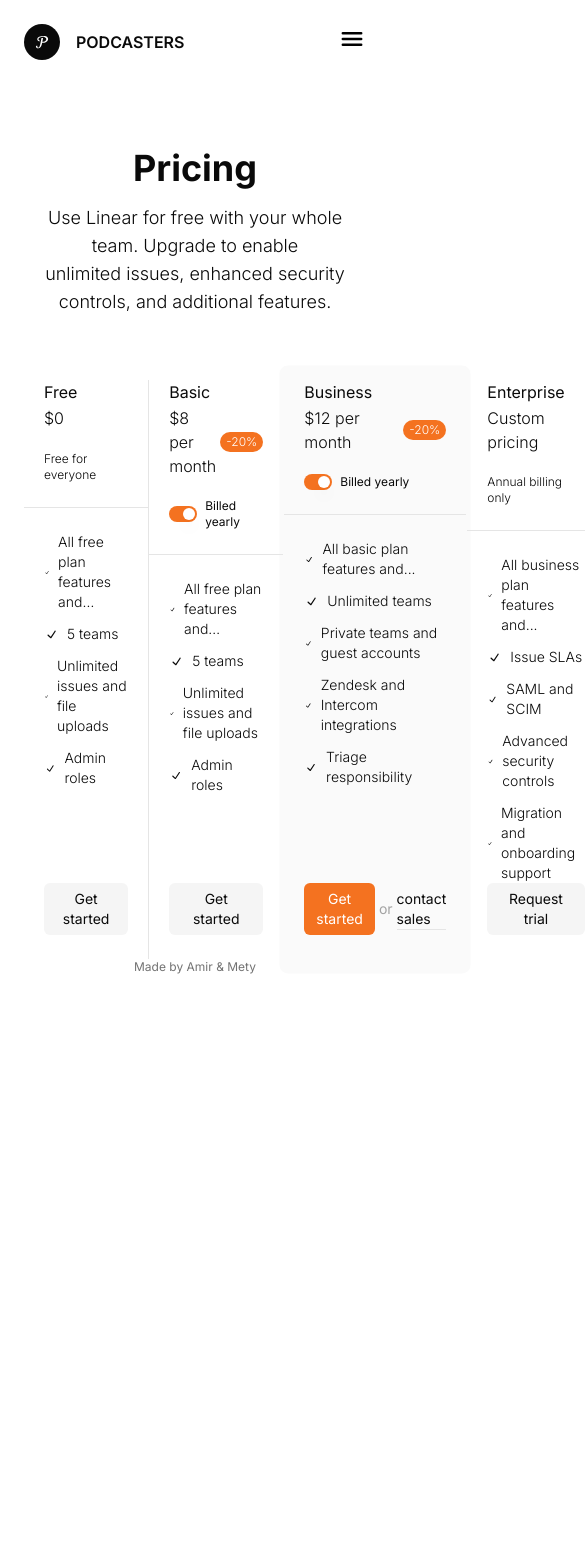
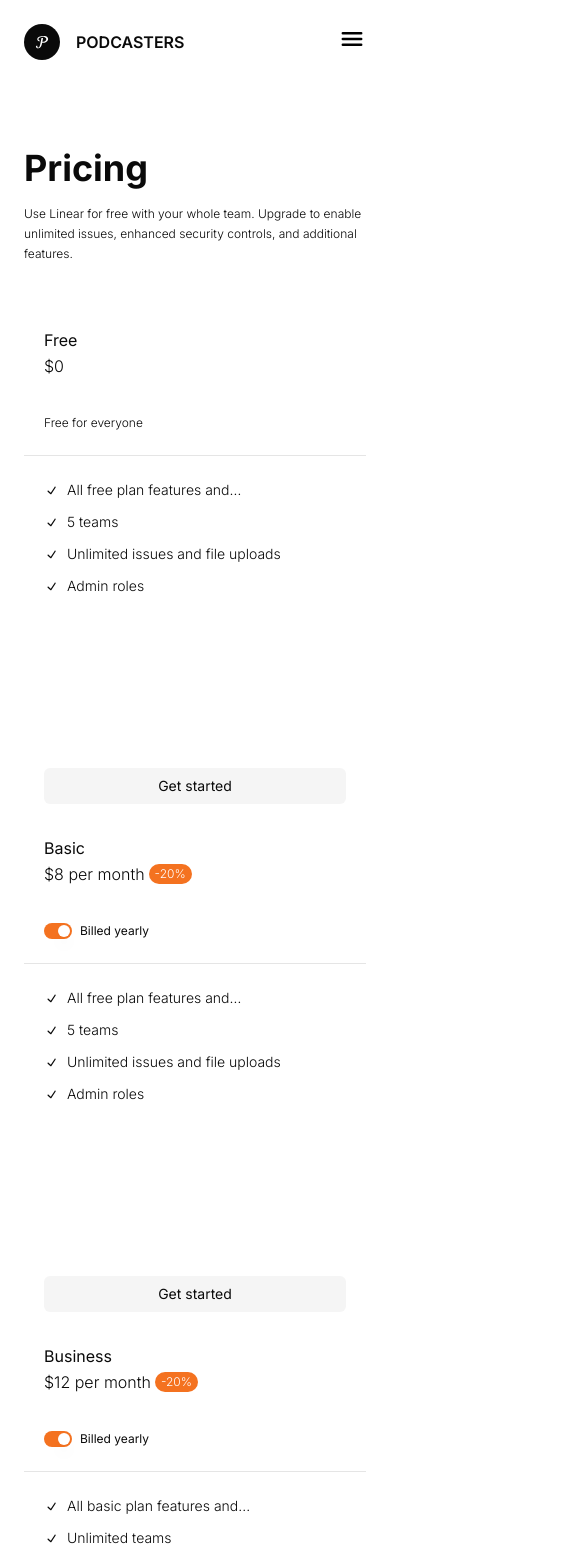
Before and after one commit to dumbmety/podcasters, a Next.js app: page /pricing in a window 390 px wide. Shown: the top 1562 px of the page, 585 px wide, since content can reach past the window. Before the commit the page ends 1039 px from the top, so only its background shows below. Built offline with nearby package versions, Linux system fonts and the light colour scheme.

Commit message:
feat: make pricing responsive

```diff
--- a/app/pricing/page.tsx
+++ b/app/pricing/page.tsx
@@ -13,9 +13,9 @@ export default function PricingPage() {
       <Navbar />
 
       <div className="container mx-auto px-6 py-16 flex flex-col min-h-[calc(100vh-83px)]">
-        <header className="text-center space-y-4 mb-16">
+        <header className="md:text-center space-y-4 mb-16">
           <h1 className="text-4xl font-bold">Pricing</h1>
-          <p className="text-lg leading-7 font-light">
+          <p className="text-xs md:text-lg leading-5 md:leading-7 font-light">
             Use Linear for free with your whole team. Upgrade to enable
             <br />
             unlimited issues, enhanced security controls, and additional
@@ -23,7 +23,7 @@ export default function PricingPage() {
           </p>
         </header>
 
-        <ul className="flex divide-x">
+        <ul className="grid gap-y-2 lg:gap-0 md:grid-cols-2 lg:grid-cols-4 lg:divide-x">
           <Pricing>
             <Pricing.Header>
               <Pricing.Title>Free</Pricing.Title>
@@ -86,9 +86,11 @@ export default function PricingPage() {
               />
               <Pricing.Actions>
                 <Pricing.Button isFill>Get started</Pricing.Button>
-                <span className="text-neutral-400">or</span>
+                <span className="hidden xl:inline-block text-center xl:text-left text-neutral-400">
+                  or
+                </span>
                 <Link
-                  className="border-b"
+                  className="hidden xl:inline-block text-center xl:text-left xl:border-b"
                   href="mailto:dev.mehdineysi@gmail.com"
                 >
                   contact sales
--- a/components/pricing/Pricing.tsx
+++ b/components/pricing/Pricing.tsx
@@ -12,9 +12,9 @@ function Pricing({
   return (
     <li
       className={clsx(
-        "flex-1 flex flex-col min-h-96 relative",
+        "flex-1 flex flex-col min-h-[500px] relative",
         isSelected &&
-          "before:absolute before:inset-0 before:z-10 before:scale-105 before:rounded-lg before:bg-neutral-50"
+          "lg:before:absolute lg:before:inset-0 lg:before:z-10 lg:before:scale-105 lg:before:rounded-lg lg:before:bg-neutral-50"
       )}
     >
       <div className="flex flex-1 flex-col relative z-20">{children}</div>
@@ -87,14 +87,16 @@ function PricingContent({ children }: { children: React.ReactNode }) {
 
 function PricingList({ items }: { items: string[] }) {
   return (
-    <ul className="space-y-3 flex-1">
+    <ul className="space-y-3 flex-1 w-full">
       {items.map((item, index) => (
         <li
           key={index}
           className="flex items-center space-x-2 text-sm font-light"
         >
           <CheckIcon />
-          <span>{item}</span>
+          <span title={item} className="truncate hover:text-clip">
+            {item}
+          </span>
         </li>
       ))}
     </ul>
@@ -102,7 +104,11 @@ function PricingList({ items }: { items: string[] }) {
 }
 
 function PricingActions({ children }: { children: React.ReactNode }) {
-  return <div className="flex items-center space-x-1 text-sm">{children}</div>;
+  return (
+    <div className="flex flex-col xl:flex-row w-full space-y-1 xl:items-center space-x-1 text-sm">
+      {children}
+    </div>
+  );
 }
 
 function PricingButton({
@@ -115,7 +121,7 @@ function PricingButton({
   return (
     <button
       className={clsx(
-        "rounded-md px-3 py-1.5",
+        "rounded-md px-6 py-2 lg:px-3 lg:py-1.5",
         isFill ? "bg-brand text-white" : "bg-neutral-100"
       )}
     >
```
